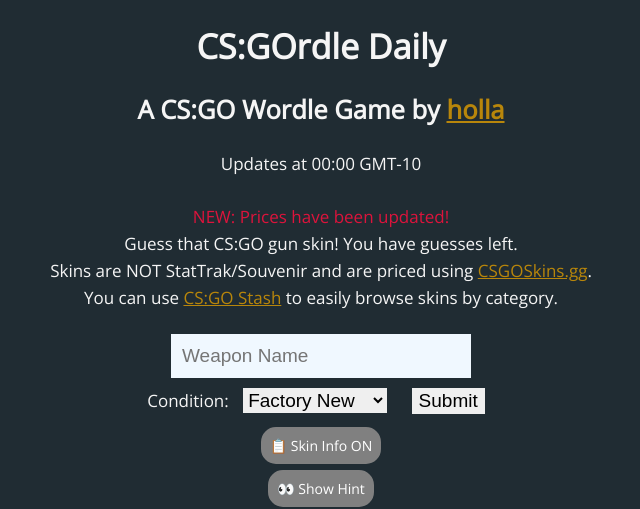
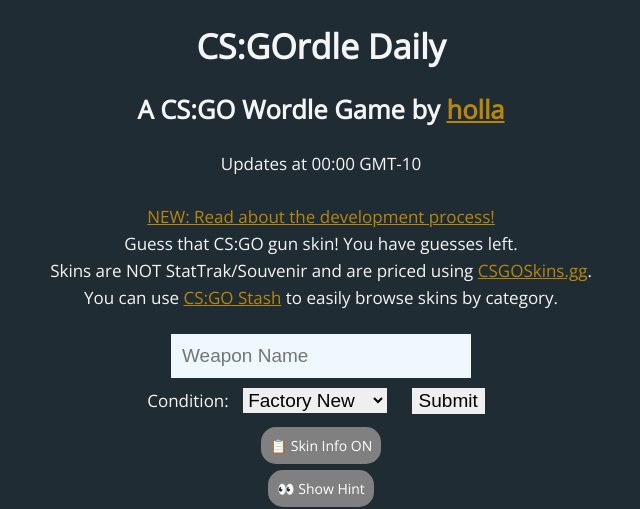
Before and after one commit to hollagg/csgodle, a Flask app: template templates/daily.html in a window 1280 px wide. Shown: the top 509 px of the page, without its empty margins (319-959 px from the left). Run offline with Flask 2, Linux system fonts and the light colour scheme; the template is opened without the code that fills it, so the values that code supplies are empty.

Commit message:
added a small writeup for the dev process

```diff
--- a/app.py
+++ b/app.py
@@ -57,3 +57,8 @@
     if not 'd_secret_item' in request.cookies:
         return handle_new_game(is_daily=True)
     return show_game_state(is_daily=True)
+
+@app.route('/dev')
+def dev():
+    # Redirect to a writeup I did on the project
+    return redirect("https://painted-coach-e77.notion.site/Creating-CS-GOrdle-9f397ab9e6bd4df69793811e55cc9b83", code=302)
--- a/templates/daily.html
+++ b/templates/daily.html
@@ -16,7 +16,11 @@
     <h2>A CS:GO Wordle Game by <a href="https://twitter.com/hollabutt" target="_blank" rel="noopener noreferrer">holla</a></h2>
     <p>Updates at 00:00 GMT-10</p>
     <br>
-    <p class="blurb highlight">NEW: Prices have been updated!</p>
+    <p class="blurb highlight">
+        <a href="https://csgordle.holla.one/dev" target="_blank" rel="noopener noreferrer">
+            NEW: Read about the development process!
+        </a>
+    </p>
     <p class="blurb">Guess that CS:GO gun skin! You have <span id="attempts"></span> guesses left.</p>
     <p class="blurb">Skins are NOT StatTrak/Souvenir and are priced using <a href=https://csgoskins.gg/ target="_blank" rel="noopener noreferrer">CSGOSkins.gg</a>.</p>
     <p class="blurb">You can use <a href="https://csgostash.com/" target="_blank" rel="noopener noreferrer">CS:GO Stash</a> to easily browse skins by category.</p>
--- a/templates/index.html
+++ b/templates/index.html
@@ -14,7 +14,11 @@
 <body>
     <h1>CS:GOrdle</h1>
     <h2>A CS:GO Wordle Game by <a href="https://twitter.com/hollabutt" target="_blank" rel="noopener noreferrer">holla</a></h2>
-    <p class="blurb highlight">NEW: Prices have been updated!</p>
+    <p class="blurb highlight">
+        <a href="https://csgordle.holla.one/dev" target="_blank" rel="noopener noreferrer">
+            NEW: Read about the development process!
+        </a>
+    </p>
     <p class="blurb">Guess that CS:GO gun skin! You have <span id="attempts"></span> guesses left.</p>
     <p class="blurb">Skins are NOT StatTrak/Souvenir and are priced using <a href=https://csgoskins.gg/ target="_blank" rel="noopener noreferrer">CSGOSkins.gg</a>.</p>
     <p class="blurb">You can use <a href="https://csgostash.com/" target="_blank" rel="noopener noreferrer">CS:GO Stash</a> to easily browse skins by category.</p>
```
